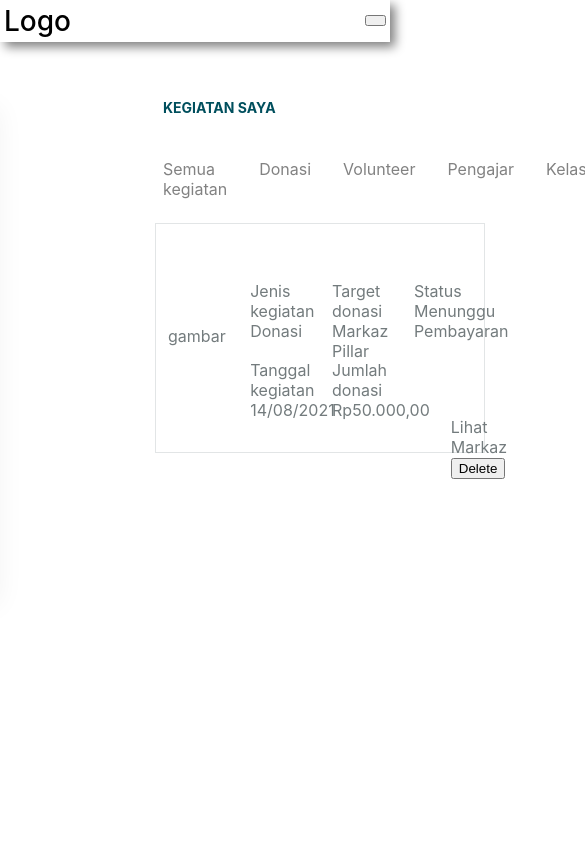
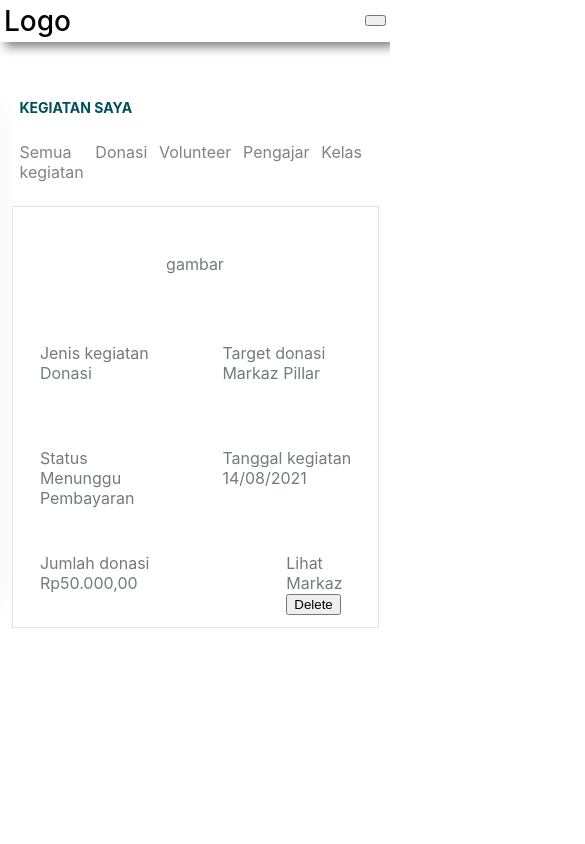
Before and after one commit to hazlazuardi/markaz-pillar-fe, a Next.js app: page /myactivity in a window 390 px wide. Shown: the top 844 px of the page, 585 px wide, since content can reach past the window. Built offline with nearby package versions, Linux system fonts and the light colour scheme.

Commit message:
updated my activity js

```diff
--- a/styles/Home.module.css
+++ b/styles/Home.module.css
@@ -121,7 +121,7 @@
 
 .container2{
   /* min-height: 100vh; */
-  padding: 48px 163px;
+  padding: 48px 5vw;
   display: flex;
   flex-direction: column;
   /* justify-content: center; */
@@ -148,7 +148,13 @@
 }
 
 .listitem{
-  margin-right: 2rem;
+  margin-right: 3vw;
+}
+
+@media (max-width: 355px) {
+  .list{
+    display: grid;
+  }
 }
 
 .kartu_container{
@@ -158,8 +164,6 @@
   position: relative;
   height: 230px;
   color: #737B7D;
-  /* background: #0070f3; */
-  /* border-radius: 20px; */
   grid-template-areas:
   "image type target status"
   "image date donat markaz";
@@ -215,3 +219,51 @@
   top: 70%;
   left: 60%;
 }
+
+@media (max-width: 1800px) {
+  .kartu_item_markaz{
+    top: 50%;
+  }
+}
+
+@media (max-width: 1070px) {
+  .kartu_item_markaz{
+    top: 30%;
+  }
+}
+
+@media (max-width: 700px) {
+  .kartu_container{
+    grid-template-columns: auto;
+    grid-template-areas:
+    "image image"
+    "type target"
+    "status date"
+    "donat markaz";
+    min-height: 400px;
+    height: 50vh;
+  }
+  .kartu_item_markaz{
+    top: 30%;
+    left: 50%;
+  }
+  .kartu_item_type{
+    top: 30%;
+  }
+
+  .kartu_item_target{
+    top: 30%;
+  }
+
+  .kartu_item_status{
+    top: 30%;
+  }
+
+  .kartu_item_date{
+    top: 30%;
+  }
+
+  .kartu_item_donat{
+    top: 30%;
+  }
+}
```
Also changed, not shown: pages/myactivity.js (line endings or trailing spaces).
